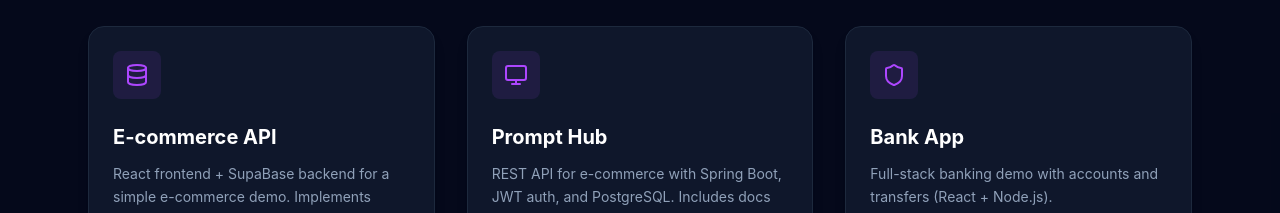
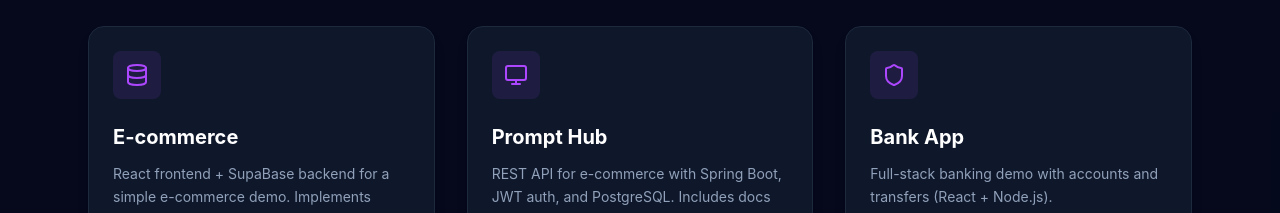
Before and after one commit to Tomirios2005/ReactPortfolio, a React (Vite) app: page / in a window 1280 px wide. Shown: the part 1920-2133 px from the top of the page. Built offline with nearby package versions, Linux system fonts and the light colour scheme.

Commit message:
project name

```diff
--- a/src/App.tsx
+++ b/src/App.tsx
@@ -21,7 +21,7 @@ const App: React.FC = () => {
 
   const proyectos: Proyecto[] = [
     {
-      titulo: "E-commerce API",
+      titulo: "E-commerce",
       desc: "React frontend + SupaBase backend for a simple e-commerce demo. Implements product listing, cart, checkout with MercadoPago integration and admin dashboard.",
       tech: ["React", "Java", "Node.JS","Supabase" , "PostgreSQL", "JWT"],
       linkGithub: "https://github.com/Tomirios2005/eCommerceMP",
```
